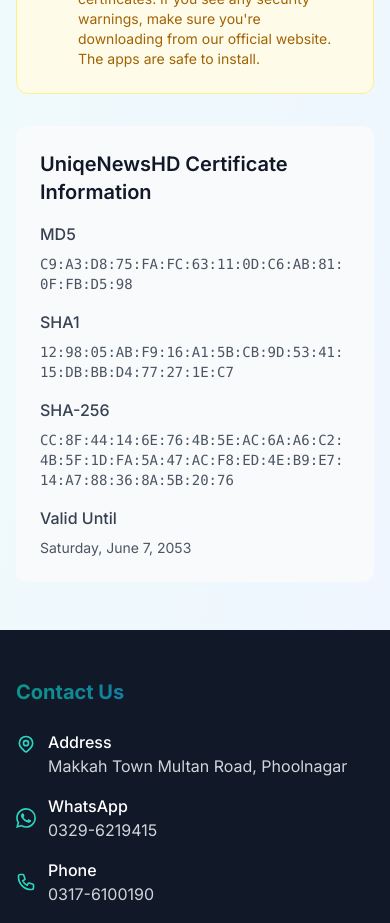
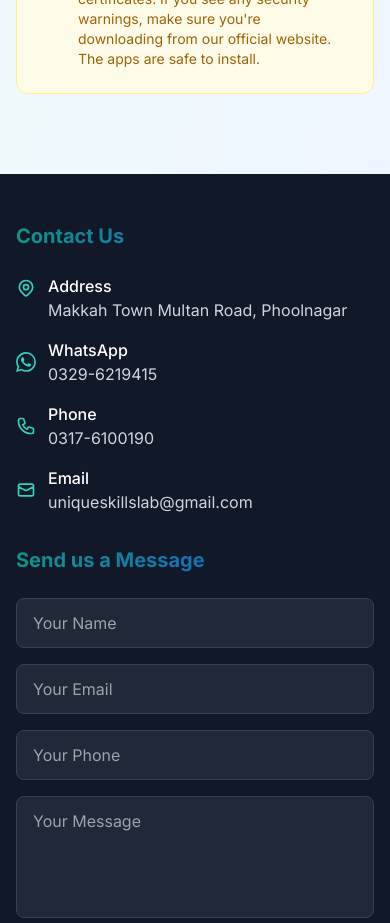
Before and after one commit to uniqueskillslab/unique-skillslab-netlify, a Next.js app: page /download-app in a window 390 px wide. Shown: the part 1620-2543 px from the top of the page. Built offline with nearby package versions, Linux system fonts and the light colour scheme.

Commit message:
Remove security certificate information
- Removed certificate section from Play Store pages
- Removed certificate data from app configurations
- Cleaned up download-app.js page
- Simplified app information display
- Removed MD5, SHA1, SHA-256, and validity date information

```diff
--- a/pages/download-app.js
+++ b/pages/download-app.js
@@ -28,13 +28,7 @@
         'HD video content',
         'Real-time notifications'
       ],
-      apkPath: '/app/UniqeNewsHD.apk',
-      certificateInfo: {
-        md5: 'C9:A3:D8:75:FA:FC:63:11:0D:C6:AB:81:0F:FB:D5:98',
-        sha1: '12:98:05:AB:F9:16:A1:5B:CB:9D:53:41:15:DB:BB:D4:77:27:1E:C7',
-        sha256: 'CC:8F:44:14:6E:76:4B:5E:AC:6A:A6:C2:4B:5F:1D:FA:5A:47:AC:F8:ED:4E:B9:E7:14:A7:88:36:8A:5B:20:76',
-        validUntil: 'Saturday, June 7, 2053'
-      }
+      apkPath: '/app/UniqeNewsHD.apk'
     }
   ];
 
@@ -161,38 +155,6 @@
             </div>
           </div>
 
-          {/* Certificate Information for UniqeNewsHD */}
-          <div className="bg-gray-50 rounded-xl p-6">
-            <h3 className="text-xl font-semibold text-gray-900 mb-4">
-              UniqeNewsHD Certificate Information
-            </h3>
-            <div className="grid gap-4 md:grid-cols-2">
-              <div>
-                <h4 className="font-medium text-gray-700 mb-2">MD5</h4>
-                <p className="text-sm text-gray-600 font-mono break-all">
-                  C9:A3:D8:75:FA:FC:63:11:0D:C6:AB:81:0F:FB:D5:98
-                </p>
-              </div>
-              <div>
-                <h4 className="font-medium text-gray-700 mb-2">SHA1</h4>
-                <p className="text-sm text-gray-600 font-mono break-all">
-                  12:98:05:AB:F9:16:A1:5B:CB:9D:53:41:15:DB:BB:D4:77:27:1E:C7
-                </p>
-              </div>
-              <div className="md:col-span-2">
-                <h4 className="font-medium text-gray-700 mb-2">SHA-256</h4>
-                <p className="text-sm text-gray-600 font-mono break-all">
-                  CC:8F:44:14:6E:76:4B:5E:AC:6A:A6:C2:4B:5F:1D:FA:5A:47:AC:F8:ED:4E:B9:E7:14:A7:88:36:8A:5B:20:76
-                </p>
-              </div>
-              <div className="md:col-span-2">
-                <h4 className="font-medium text-gray-700 mb-2">Valid Until</h4>
-                <p className="text-sm text-gray-600">
-                  Saturday, June 7, 2053
-                </p>
-              </div>
-            </div>
-          </div>
         </div>
       </div>
     </>
--- a/pages/playstore/[appId].js
+++ b/pages/playstore/[appId].js
@@ -69,13 +69,7 @@
       category: 'News & Magazines',
       ageRating: 'Everyone',
       apkPath: '/app/UniqeNewsHD.apk',
-      price: 'Free',
-      certificateInfo: {
-        md5: 'C9:A3:D8:75:FA:FC:63:11:0D:C6:AB:81:0F:FB:D5:98',
-        sha1: '12:98:05:AB:F9:16:A1:5B:CB:9D:53:41:15:DB:BB:D4:77:27:1E:C7',
-        sha256: 'CC:8F:44:14:6E:76:4B:5E:AC:6A:A6:C2:4B:5F:1D:FA:5A:47:AC:F8:ED:4E:B9:E7:14:A7:88:36:8A:5B:20:76',
-        validUntil: 'Saturday, June 7, 2053'
-      }
+      price: 'Free'
     }
   }
 
@@ -318,30 +312,6 @@
             </div>
           </div>
 
-          {/* Certificate Information (for UniqeNewsHD) */}
-          {app.certificateInfo && (
-            <div className="bg-white rounded-2xl shadow-lg p-6">
-              <h2 className="text-xl font-semibold text-gray-900 mb-4">Security Certificate</h2>
-              <div className="space-y-4">
-                <div>
-                  <span className="text-gray-600 text-sm">MD5</span>
-                  <p className="font-mono text-sm break-all">{app.certificateInfo.md5}</p>
-                </div>
-                <div>
-                  <span className="text-gray-600 text-sm">SHA1</span>
-                  <p className="font-mono text-sm break-all">{app.certificateInfo.sha1}</p>
-                </div>
-                <div>
-                  <span className="text-gray-600 text-sm">SHA-256</span>
-                  <p className="font-mono text-sm break-all">{app.certificateInfo.sha256}</p>
-                </div>
-                <div>
-                  <span className="text-gray-600 text-sm">Valid Until</span>
-                  <p className="font-medium">{app.certificateInfo.validUntil}</p>
-                </div>
-              </div>
-            </div>
-          )}
         </div>
       </div>
     </>
```
